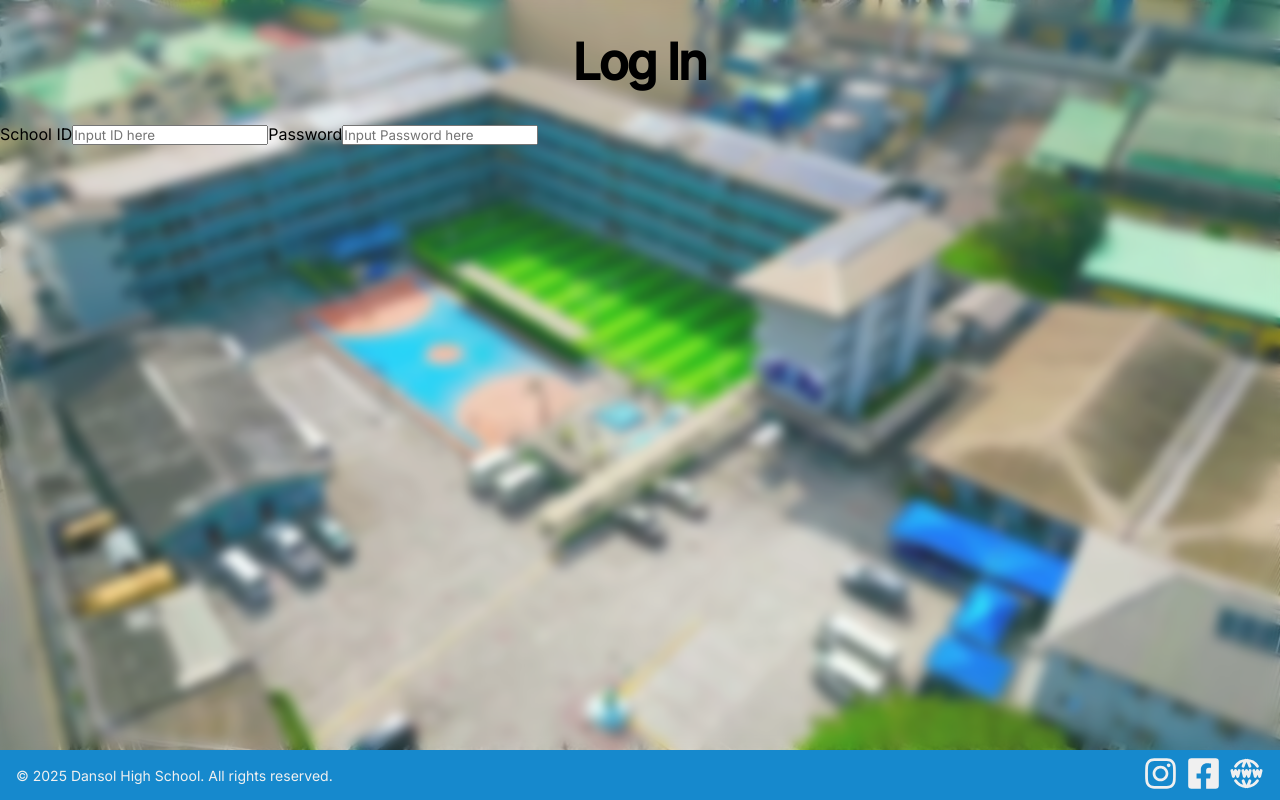
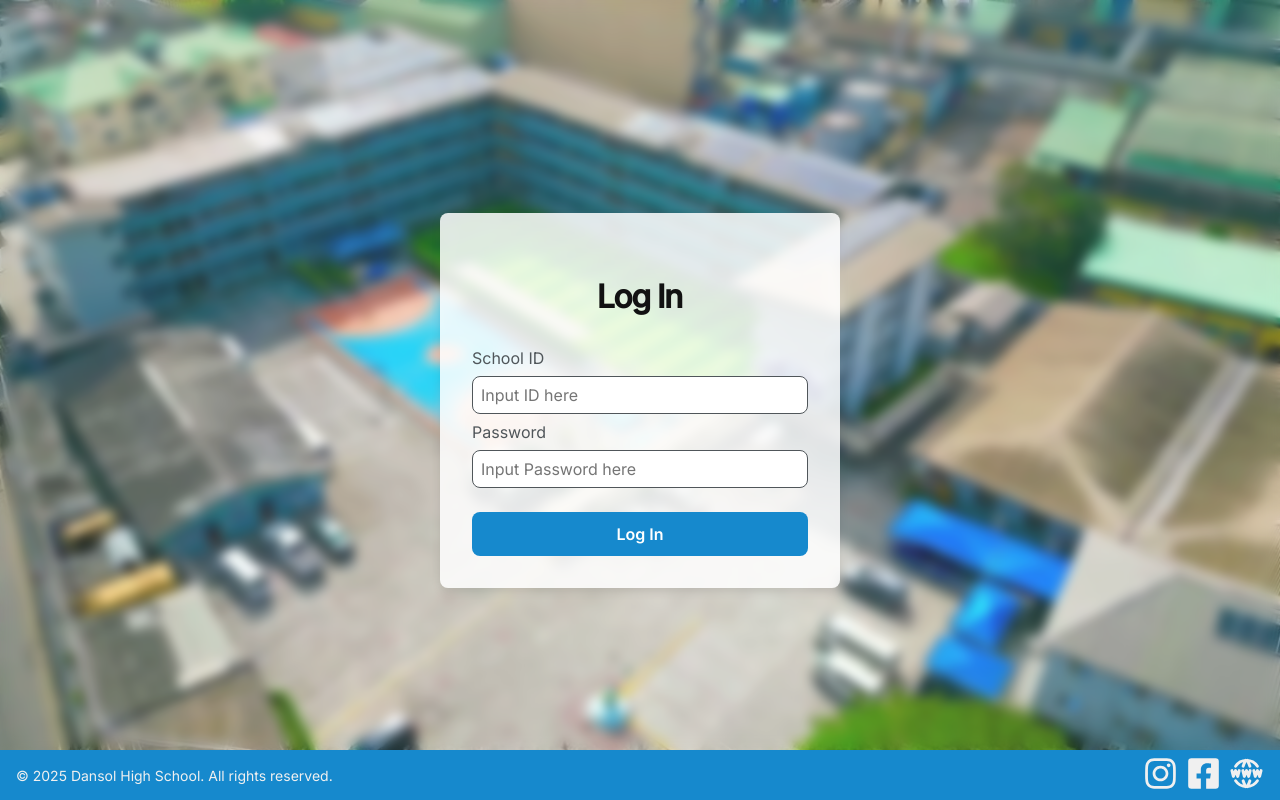
Before and after one commit to Toni-Coker/Dansol-SMS, a React (Vite) app in the folder Dansol_SMS/: page /login in a window 1280 px wide. Built offline with nearby package versions, Linux system fonts and the light colour scheme.

Commit message:
updated log in page

```diff
--- a/Dansol_SMS/src/components/Login.css
+++ b/Dansol_SMS/src/components/Login.css
@@ -0,0 +1,110 @@
+:root {
+  /* 🎨 Color Palette */
+  --primary-color: #1689cd;
+  --light-secondary-color: #f0f0f0;
+  --dark-secondary-color: #121212;
+  --muted-text-color: #50565a;
+
+  /* 🖋 Font Families */
+  --font-primary: "Inter", sans-serif; /* Main font */
+  --font-secondary: "Inter Tight", sans-serif; /* Used for headings, emphasis */
+
+  /* 🖋 Font Sizes */
+  --font-size-small: 14px;
+  --font-size-base: 16px;
+  --font-size-large: 18px;
+  --font-size-heading: 24px;
+  --font-size-title: 32px;
+
+  /* 📏 Spacing (Margin & Padding) */
+  --spacing-small: .5rem;
+  --spacing-medium: 1rem;
+  --spacing-large: 2rem;
+
+  /* 🖼 Borders & Shadows */
+  --border-radius: 8px;
+  --box-shadow: 0px 4px 10px rgba(0, 0, 0, 0.1);
+
+  /* Button */
+  --button-padding: 12px 20px;
+  --button-radius: 8px;
+  --button-font-weight: 600;
+
+  /* Transitions */
+  --transition: 0.5s cubic-bezier(0.23, 0.54, 0.6, 1.19);
+}
+
+body {
+  height: 100vh;
+  width: 100vw;
+  margin: 0;
+  overflow-x: hidden;
+}
+
+.overlay {
+  display: flex;
+  align-items: center;
+  justify-content: center;
+  height: 100vh;
+  position: fixed;
+  top: 0;
+  left: 0;
+  width: 100%;
+  background: rgba(255, 255, 255, 0.1);
+  backdrop-filter: blur(6px);
+}
+
+.login-container {
+  background: rgba(255, 255, 255, 0.85); /* Translucent effect */
+  padding: var(--spacing-large);
+  border-radius: var(--border-radius);
+  box-shadow: var(--box-shadow);
+  width: 100%;
+  max-width: 400px;
+  text-align: center;
+}
+
+.header .heading {
+  font-family: var(--font-secondary);
+  font-size: var(--font-size-title);
+  color: var(--dark-secondary-color);
+  margin-bottom: var(--spacing-large);
+}
+
+.login-field {
+  display: flex;
+  flex-direction: column;
+}
+
+form {
+  display: flex;
+  flex-direction: column;
+  gap: var(--spacing-small);
+}
+
+label {
+  font-family: var(--font-primary);
+  font-size: var(--font-size-base);
+  color: var(--muted-text-color);
+  text-align: left;
+}
+
+input {
+  padding: var(--spacing-small);
+  border: 1px solid var(--muted-text-color);
+  border-radius: var(--border-radius);
+  font-size: var(--font-size-base);
+}
+
+.login-button {
+  margin-top: var(--spacing-medium);
+  padding: var(--button-padding);
+  border: none;
+  background-color: var(--primary-color);
+  color: white;
+  font-weight: var(--button-font-weight);
+  font-size: var(--font-size-base);
+  border-radius: var(--button-radius);
+  cursor: pointer;
+  transition: var(--transition);
+}
--- a/Dansol_SMS/src/components/Login.jsx
+++ b/Dansol_SMS/src/components/Login.jsx
@@ -1,18 +1,22 @@
 import React from "react";
+import './Login.css'
 
 const Login = () => {
   return (
     <div className="overlay">
-      <div className="header">
-        <h1 className="heading">Log In</h1>
-      </div>
-      <div className="Login-field">
-        <form>
-            <label htmlFor="">School ID</label>
-            <input type="text" placeholder="Input ID here" />
-            <label htmlFor="">Password</label>
-            <input type="text" placeholder="Input Password here" />
-        </form>
+      <div className="login-container">
+        <div className="header">
+          <h1 className="heading">Log In</h1>
+        </div>
+        <div className="login-field">
+          <form>
+            <label htmlFor="school-id">School ID</label>
+            <input type="text" id="school-id" placeholder="Input ID here" />
+            <label htmlFor="password">Password</label>
+            <input type="password" id="password" placeholder="Input Password here" />
+            <button type="submit" className="login-button">Log In</button>
+          </form>
+        </div>
       </div>
     </div>
   );
```
